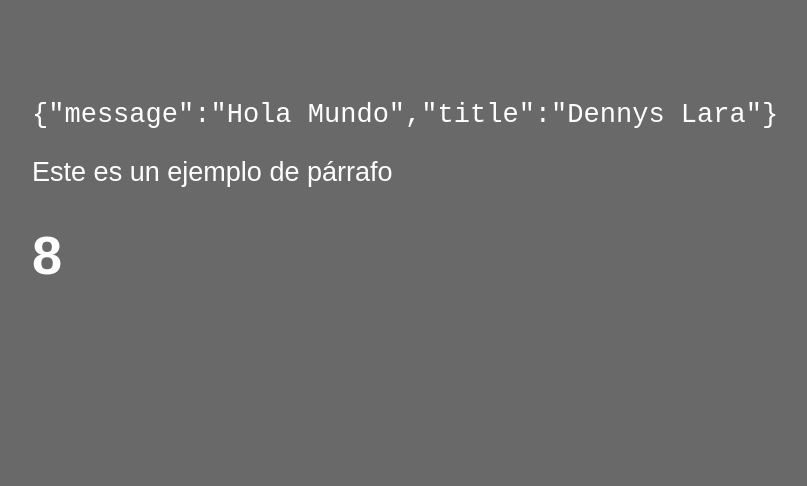
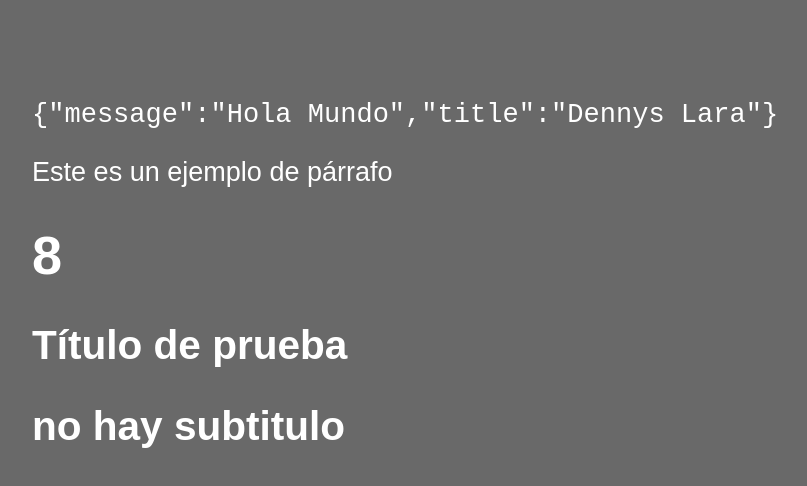
Before and after one commit to dennysjlarau/react-yarm-vit, a React (Vite) app: page / in a window 1280 px wide. Shown: the top 486 px of the page, without its empty margins (66-873 px from the left). Built offline with nearby package versions, Linux system fonts and the light colour scheme.

Commit message:
propiedades por defecto: defaultProps

```diff
--- a/src/FirstApp.jsx
+++ b/src/FirstApp.jsx
@@ -30,6 +30,7 @@ export const FirstApp = ({title, subTitle}) => {
       <p>Este es un ejemplo de párrafo</p>
       <h1>{getSuma(3,5)}</h1>
       <h2>{ title }</h2>
+      <h2>{ subTitle }</h2>
     </>
   )
 }
@@ -37,3 +38,7 @@ export const FirstApp = ({title, subTitle}) => {
 FirstApp.propTypes = {
   title: PropTypes.string.isRequired
 }
+
+FirstApp.defaultProps = {
+  subTitle: 'no hay subtitulo'
+}
--- a/src/main.jsx
+++ b/src/main.jsx
@@ -7,6 +7,6 @@ import './styles-global.css'
 
 ReactDOM.createRoot(document.getElementById('root')).render(
   <React.StrictMode>
-    <FirstApp subTitle={123}/>
+    <FirstApp title='Título de prueba'/>
   </React.StrictMode>
 );
```
